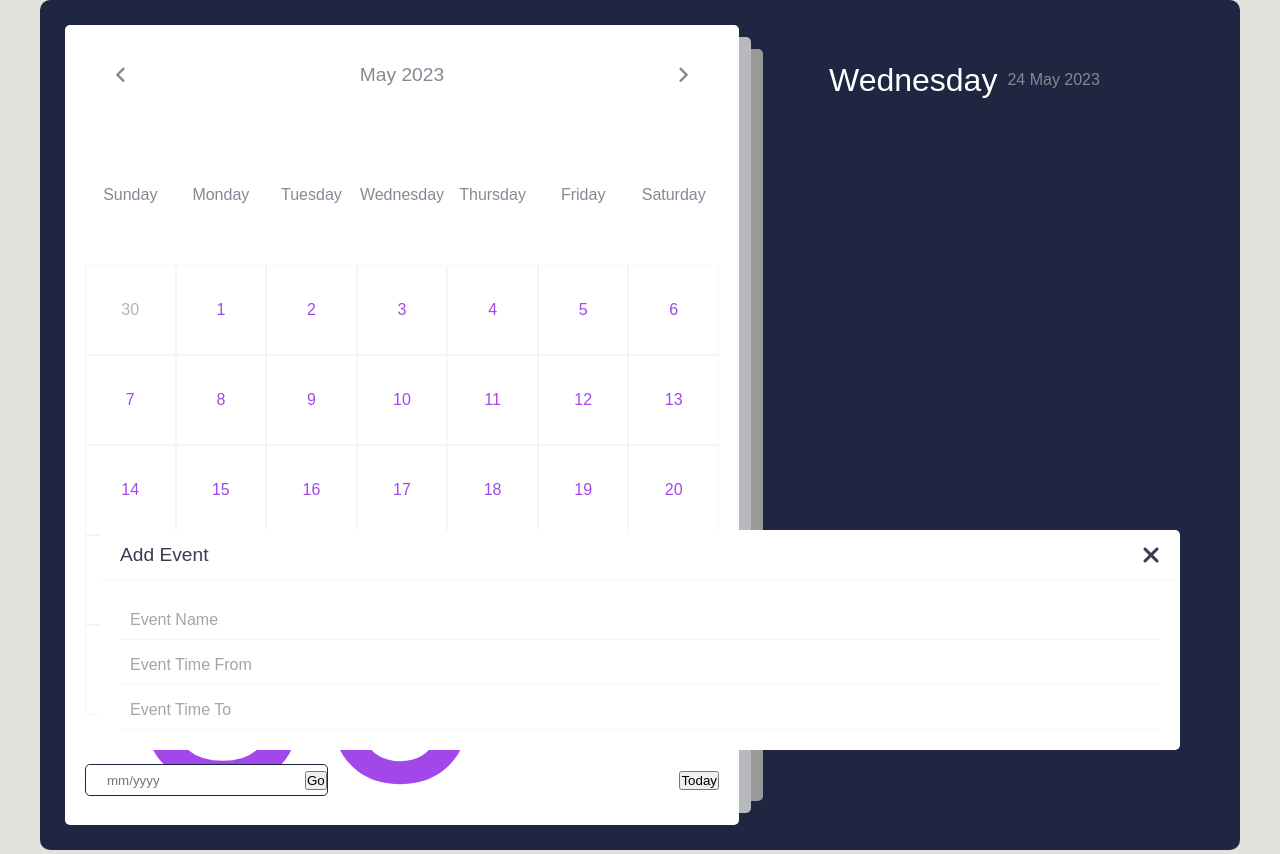
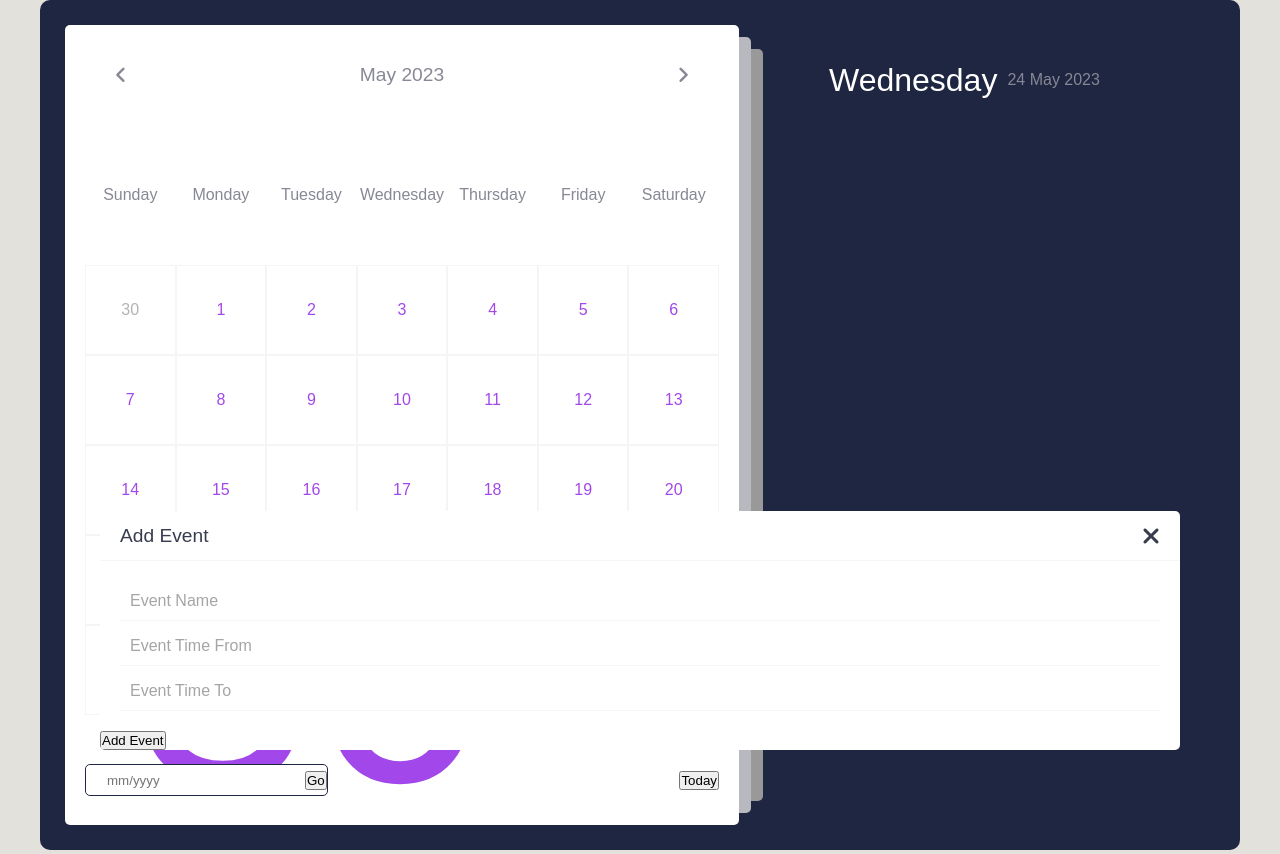
Before and after one commit to LoraBineva/Website1, a plain HTML site: page calendar.html in a window 1280 px wide. Drawn offline with Linux system fonts and the light colour scheme; files that its build step writes are made by us from their sources.

Commit message:
Update calendar.html

```diff
--- a/calendar.html
+++ b/calendar.html
@@ -66,6 +66,9 @@
                     </div>
                         <!--    -->
                 </div>
+                <div class="add-event-footer">
+                    <button class="add-event-btn">Add Event</button>
+                </div>
             </div>
         </div>
     </div>
```
